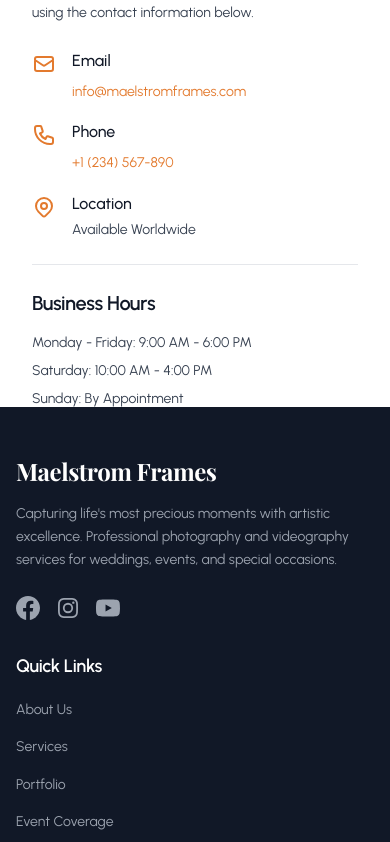
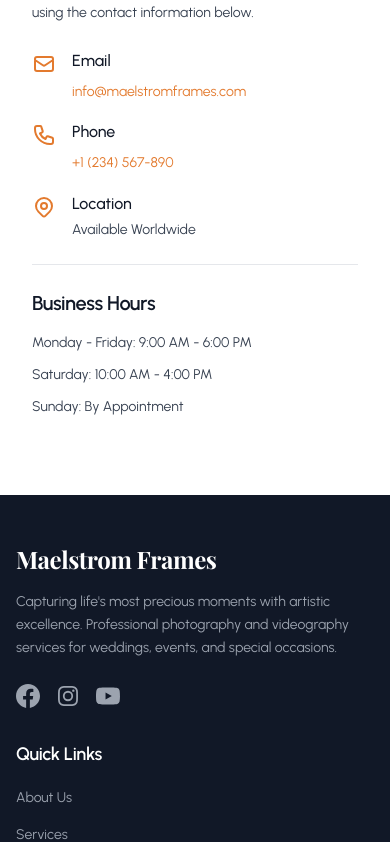
Before and after one commit to saliieey/maelstrom-frames, a Next.js app: page /contact in a window 390 px wide. Shown: the part 1670-2512 px from the top of the page. Built offline with nearby package versions, Linux system fonts and the light colour scheme; a web font is replaced by a local one.

Commit message:
fixed mobile alignment issue

```diff
--- a/app/contact/page.tsx
+++ b/app/contact/page.tsx
@@ -110,8 +110,8 @@ export default function Contact() {
         </div>
       </section>
 
-      {/* Contact Section */}
-      <section className="section-padding bg-white">
+      {/* Contact Section - mobile: extra bottom padding so Business Hours is clear of footer */}
+      <section className="section-padding bg-white max-sm:pb-32">
         <div className="container mx-auto">
           <div className="grid grid-cols-1 lg:grid-cols-2 gap-8 md:gap-12 lg:gap-16 max-w-6xl mx-auto px-4 sm:px-0">
             {/* Contact Form */}
@@ -320,9 +320,9 @@ export default function Contact() {
                   </div>
                 </div>
 
-                <div className="pt-6 border-t border-gray-200">
-                  <h3 className="text-xl md:text-2xl font-semibold text-gray-900 mb-4">Business Hours</h3>
-                  <div className="space-y-2 text-gray-700 text-sm md:text-base">
+                <div className="pt-6 border-t border-gray-200 max-sm:mb-8 max-sm:pr-0">
+                  <h3 className="text-xl md:text-2xl font-semibold text-gray-900 mb-4 max-sm:text-left">Business Hours</h3>
+                  <div className="space-y-2 text-gray-700 text-sm md:text-base max-sm:text-left max-sm:space-y-3">
                     <p>Monday - Friday: 9:00 AM - 6:00 PM</p>
                     <p>Saturday: 10:00 AM - 4:00 PM</p>
                     <p>Sunday: By Appointment</p>
```
